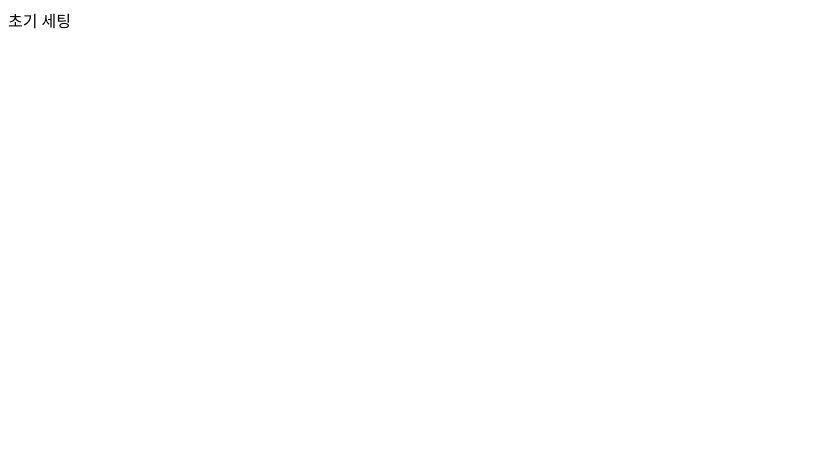
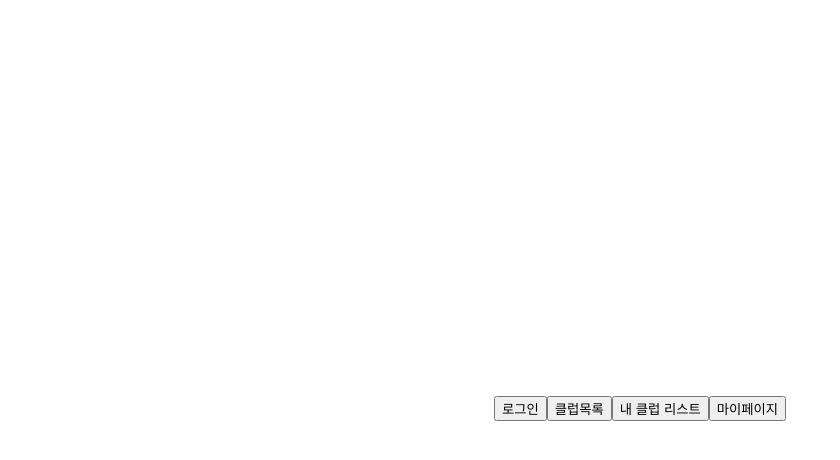
Before and after one commit to leewol/Cluvie, a React (Create React App) app in the folder front/: page / in a window 1280 px wide. Shown: the top 460 px of the page, without its empty margins (0-840 px from the left). Built offline with nearby package versions, Linux system fonts and the light colour scheme.

Commit message:
[Chore] App.tsx, index.tsx 수정 (Router)

```diff
--- a/front/src/App.tsx
+++ b/front/src/App.tsx
@@ -1,7 +1,22 @@
 import React from "react";
+import { BrowserRouter, Routes, Route } from "react-router-dom";
+
+import Main from "./pages/Main";
+import { Login, Register, RegisterForm } from "./pages/User";
 
 function App() {
-  return <div className="App">초기 세팅</div>;
+  return (
+    <div className='App'>
+      <BrowserRouter>
+        <Routes>
+          <Route path='/' element={<Main />} />
+          <Route path='login' element={<Login />} />
+          <Route path='register' element={<Register />} />
+          <Route path='RegisterByEmail' element={<RegisterForm />} />
+        </Routes>
+      </BrowserRouter>
+    </div>
+  );
 }
 
 export default App;
--- a/front/src/index.tsx
+++ b/front/src/index.tsx
@@ -1,25 +1,15 @@
 import React from "react";
 import ReactDOM from "react-dom/client";
-import { BrowserRouter, Routes, Route } from "react-router-dom";
 
 import App from "./App";
 import reportWebVitals from "./reportWebVitals";
-import { Login, Register, RegisterForm } from "./pages/User";
 
 const root = ReactDOM.createRoot(
   document.getElementById("root") as HTMLElement
 );
 root.render(
   <React.StrictMode>
-    <BrowserRouter>
-      <Routes>
-        <Route path="/" element={<App />} />
-        <Route path="login" element={<Login />} />
-        <Route path="register" element={<Register />} />
-        <Route path="RegisterByEmail" element={<RegisterForm />} />
-      </Routes>
-    </BrowserRouter>
-
+    <App />
   </React.StrictMode>
 );
 
--- a/front/src/pages/Main.tsx
+++ b/front/src/pages/Main.tsx
@@ -1,7 +1,27 @@
 import React from "react";
+import { useNavigate } from "react-router-dom";
+
+import { ContainerBox } from "../styles/Container";
 
 function Main() {
-  return <div />;
+  const navigate = useNavigate();
+
+  return (
+    <ContainerBox>
+      <button type='button' onClick={() => navigate("/login")}>
+        로그인
+      </button>
+      <button type='button' onClick={() => navigate("/clublist")}>
+        클럽목록
+      </button>
+      <button type='button' onClick={() => navigate("/myclublist")}>
+        내 클럽 리스트
+      </button>
+      <button type='button' onClick={() => navigate("/mypage")}>
+        마이페이지
+      </button>
+    </ContainerBox>
+  );
 }
 
 export default Main;
```
